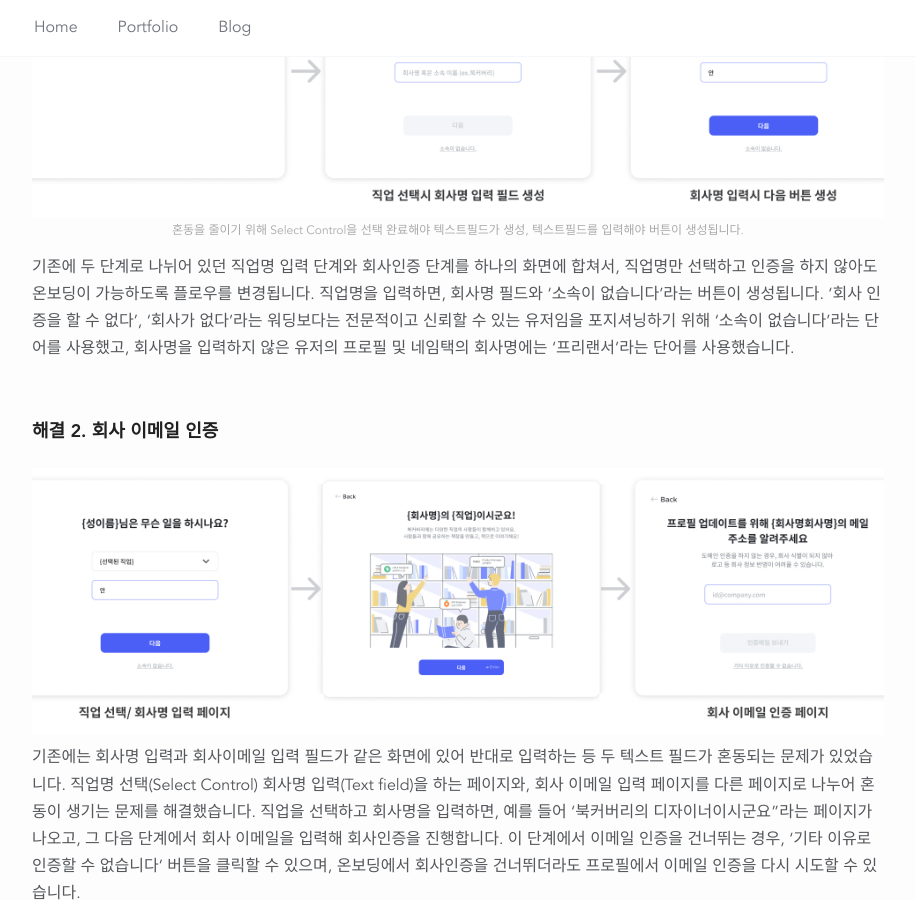
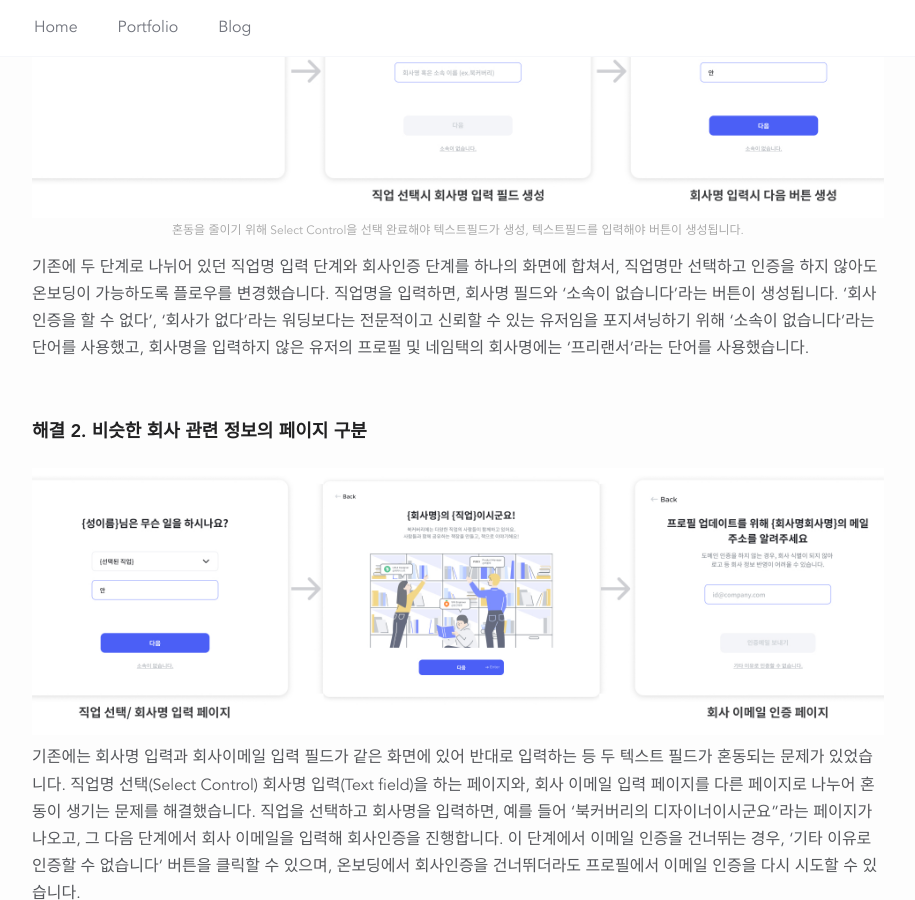
Before and after one commit to junethirty/junethirty.github.io, a Jekyll site: the page built from _portfolio/01_bookcovery.com.markdown, in a window 1280 px wide and 900 px high, scrolled down 10281 px. Shown: the whole window, without its empty margins (182-1097 px from the left). Built offline with Jekyll 4.4.1, drawn with Linux system fonts in a browser that asks for light colours; nearby versions of some CDN libraries; some of the changed text lies outside the part shown.

Commit message:
minor typo error

```diff
--- a/_portfolio/01_bookcovery.com.markdown
+++ b/_portfolio/01_bookcovery.com.markdown
@@ -144,6 +144,9 @@ role: <strong>Role&#58;</strong> 프로덕트 디자이너 (User Reasearch, User
 <div class="img_row">
 	<img class="col three" src="{{ site.baseurl }}/img/bookcovery.company/bookcovery.company.12.jpg" alt="" title="bookcovery.company.12"/>
 </div>
+<div class="col three caption">
+	회사명 및 회사이메일 입력 필드의 상태 변화 및 에러메세지를 디자인했습니다.
+</div>
 
 <br><br>
 
@@ -218,11 +221,11 @@ role: <strong>Role&#58;</strong> 프로덕트 디자이너 (User Reasearch, User
 <div class="col three caption">
 	혼동을 줄이기 위해 Select Control을 선택 완료해야 텍스트필드가 생성, 텍스트필드를 입력해야 버튼이 생성됩니다.
 </div>
-기존에 두 단계로 나뉘어 있던 직업명 입력 단계와 회사인증 단계를 하나의 화면에 합쳐서, 직업명만 선택하고 인증을 하지 않아도 온보딩이 가능하도록 플로우를 변경됩니다. 직업명을 입력하면, 회사명 필드와 '소속이 없습니다'라는 버튼이 생성됩니다. '회사 인증을 할 수 없다', '회사가 없다'라는 워딩보다는 전문적이고 신뢰할 수 있는 유저임을 포지셔닝하기 위해 '소속이 없습니다'라는 단어를 사용했고, 회사명을 입력하지 않은 유저의 프로필 및 네임택의 회사명에는 '프리랜서'라는 단어를 사용했습니다.
+기존에 두 단계로 나뉘어 있던 직업명 입력 단계와 회사인증 단계를 하나의 화면에 합쳐서, 직업명만 선택하고 인증을 하지 않아도 온보딩이 가능하도록 플로우를 변경했습니다. 직업명을 입력하면, 회사명 필드와 '소속이 없습니다'라는 버튼이 생성됩니다. '회사 인증을 할 수 없다', '회사가 없다'라는 워딩보다는 전문적이고 신뢰할 수 있는 유저임을 포지셔닝하기 위해 '소속이 없습니다'라는 단어를 사용했고, 회사명을 입력하지 않은 유저의 프로필 및 네임택의 회사명에는 '프리랜서'라는 단어를 사용했습니다.
 
 <br>
 
-#### 해결 2. 회사 이메일 인증
+#### 해결 2. 비슷한 회사 관련 정보의 페이지 구분
 <div class="img_row">
 	<img class="col three" src="{{ site.baseurl }}/img/bookcovery.company/bookcovery.company.14.jpg" alt="" title="bookcovery.company.14"/>
 </div>
```
